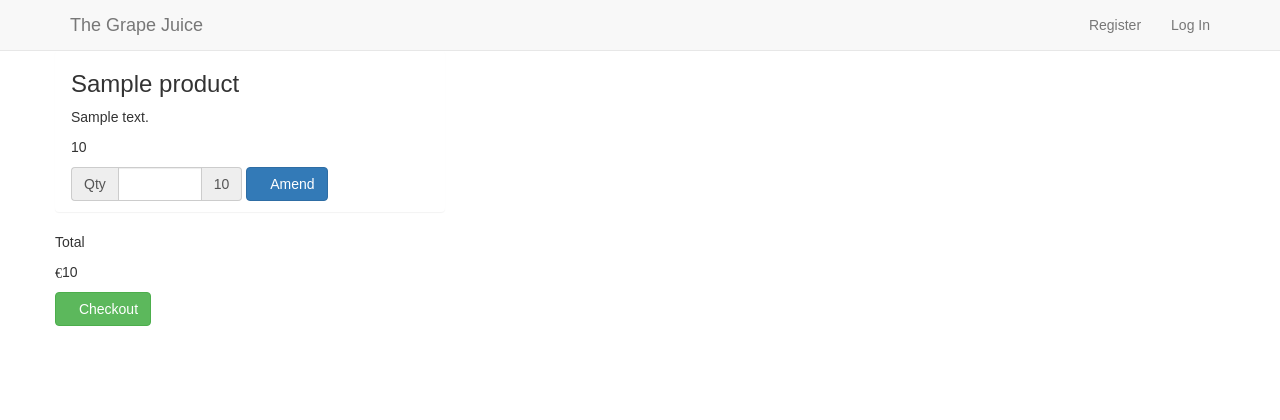
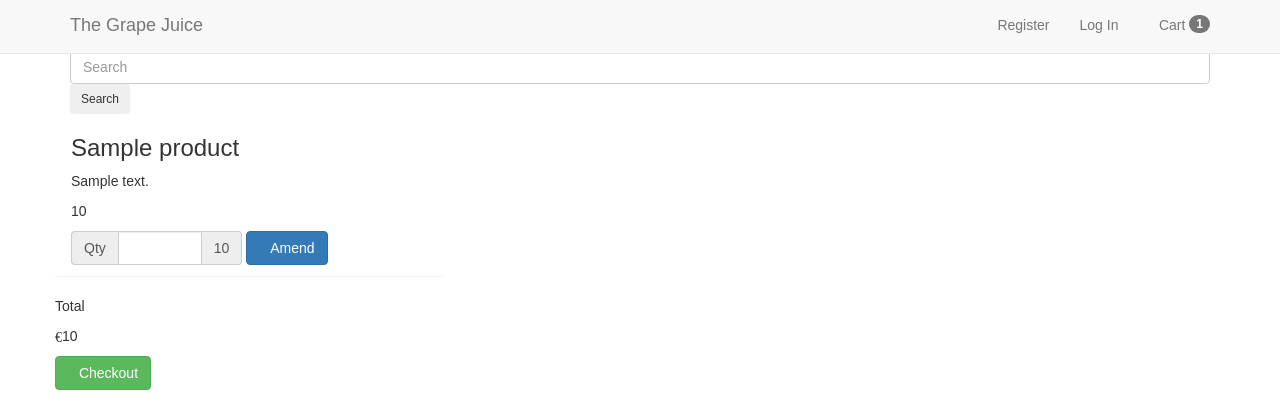
Before and after one commit to jamaral14/Full-Stack-Frameworks-with-Django-Milestone-Project, a Django app: template cart/templates/cart.html in a window 1280 px wide. Shown: the top 420 px of the page. Run offline with Django 3.2, Linux system fonts and the light colour scheme; the template is opened without the code that fills it: most values are stand-ins (such as "Sample title", 1, 10 or a date in 2020); grey boxes marked "Sample" are stand-in pictures; some libraries are stand-ins or nearby versions; some web fonts are replaced.

Commit message:
Added form search to base.html

```diff
--- a/templates/base.html
+++ b/templates/base.html
@@ -1,16 +1,19 @@
 {% load staticfiles %}
 <!DOCTYPE html>
 <html lang="en">
+
 <head>
 	<meta charset="UTF-8">
 	<meta name="viewport" content="width=device-width, initial-scale=1.0">
 	<meta http-equiv="X-UA-Compatible" content="ie=edge">
 	<title>E-commerce</title>
 	<link rel="stylesheet" href="https://cdnjs.cloudflare.com/ajax/libs/bootswatch/3.3.7/cerulean/bootstrap.min.css">
+	<link rel="stylesheet" href="{% static 'font-awesome/css/font-awesome.min.css' %}">
 	<link rel="stylesheet" href="{% static 'css/custom.css' %}">
 	<script src="https://cdnjs.cloudflare.com/ajax/libs/jquery/3.2.1/jquery.min.js"></script>
 	<script src="https://cdnjs.cloudflare.com/ajax/libs/twitter-bootstrap/3.3.7/js/bootstrap.min.js"></script>
 </head>
+
 <body>
 	<!-- Fixed masthead -->
 	<nav class="navbar navbar-masthead navbar-default navbar-fixed-top">
@@ -33,6 +36,14 @@
 					<li><a href="{% url 'register' %}">Register</a></li>
 					<li><a href="{% url 'login' %}">Log In</a></li>
 					{% endif %}
+					<li>
+						<a href="{% url 'view_cart' %}">
+							<i class="fas fa-cart-plus"></i>Cart
+							{% if product_count > 0 %}
+							<label class="badge badge-warning">{{ product_count }}</label>
+							{% endif %}
+						</a>
+					</li>
 				</ul>
 			</div>
 		</div>
@@ -47,7 +58,14 @@
 	</div>
 	{% endif %}
 	<div class="container">
+    <div class="display">
+    <form action="{% url 'search' %}" method="get">
+  <input class="form-control mr-sm-2" type="text" placeholder="Search" aria-label="Search">
+  <button class="btn blue-gradient btn-rounded btn-sm my-0" type="submit">Search</button>
+</form>
+    </div>
 		{% block content %} {% endblock %}
 	</div>
 </body>
+
 </html>
```
Lines whose indentation alone changed are shown as unchanged.
